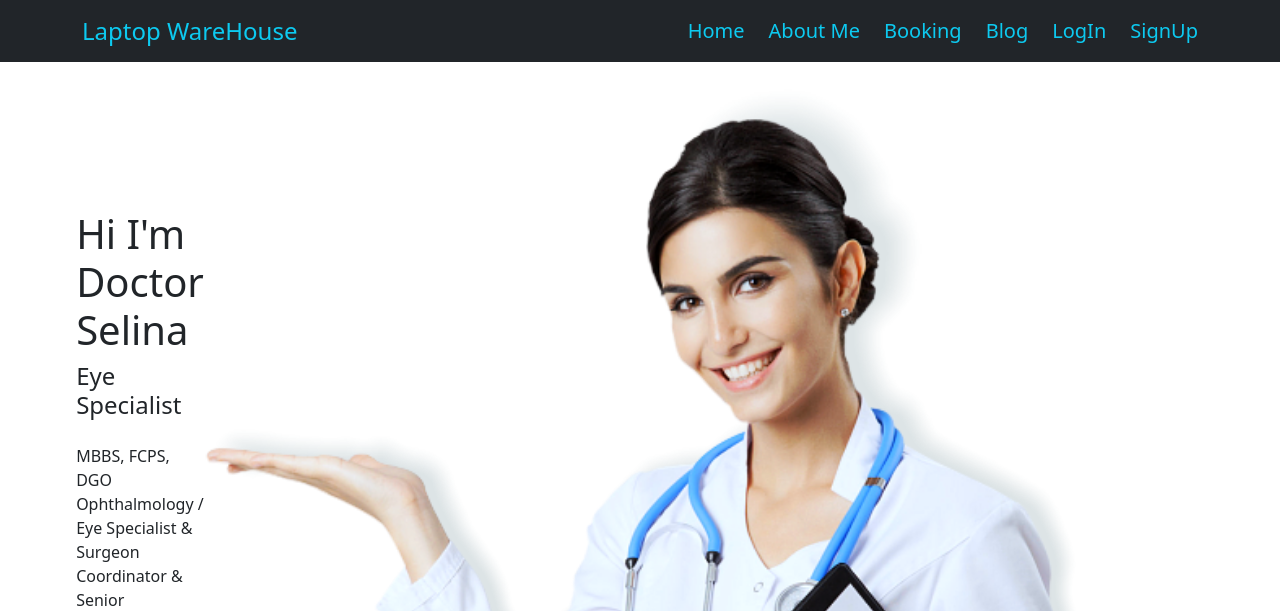
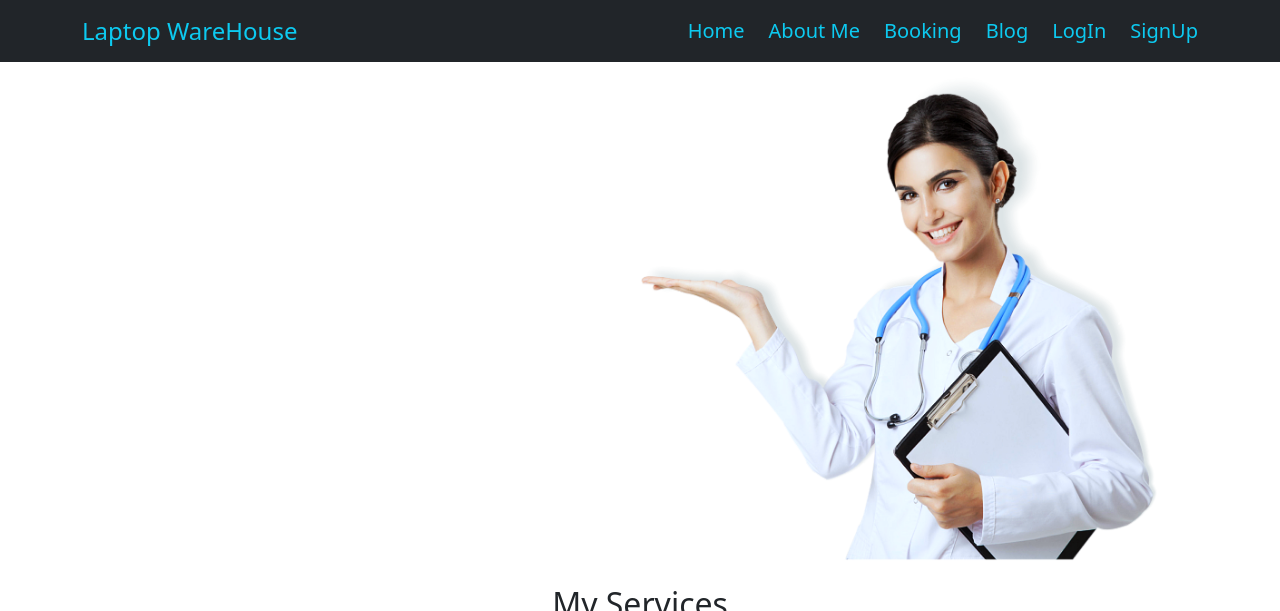
Before and after one commit to ArafatKabir01/service-probider, a React (Create React App) app: page / in a window 1280 px wide. Shown: the top 611 px of the page. Built offline with nearby package versions, Linux system fonts and the light colour scheme; no server answers.

Commit message:
header added

```diff
--- a/package.json
+++ b/package.json
@@ -7,9 +7,10 @@
     "@testing-library/react": "^13.1.1",
     "@testing-library/user-event": "^13.5.0",
     "bootstrap": "^5.1.3",
+    "dotenv": "^16.0.1",
     "firebase": "^9.6.11",
     "react": "^18.0.0",
-    "react-bootstrap": "^2.2.3",
+    "react-bootstrap": "^2.4.0",
     "react-dom": "^18.0.0",
     "react-firebase-hooks": "^5.0.3",
     "react-router-dom": "^6.3.0",
--- a/src/Pages/Home/Banner/Banner.js
+++ b/src/Pages/Home/Banner/Banner.js
@@ -1,29 +1,56 @@
-import React from 'react';
-import { Button } from 'react-bootstrap';
+import React, { useState } from 'react';
+import { Button, Carousel } from 'react-bootstrap';
 import bannerimg from '../../../images/banner_img/Female-Doctor.png'
 import './Banner.css'
 
 const Banner = () => {
-    return (
-        <div className='container d-md-flex align-content-center justify-content-center d-sm-block'>
-            <div className='benner-info'>
-                <h2 className='fs-1 mt-5'>Hi I'm Doctor Selina</h2>
-                <h4>Eye Specialist</h4>
-                <p className='mt-4'>
-                    MBBS, FCPS, DGO
-                    Ophthalmology / Eye Specialist & Surgeon
-                    Coordinator & Senior Consultant
-                    Apollo Hospitals Dhaka
-                    Chamber: Apollo Hospitals Dhaka
-                    Plot # 81, Block # E, Basudhara R/A, Dhaka – 1229
-                    Phone: +880-2-8401661, 8845242,
-                    Cell: +880 1841276556, Hotline: 10678
-                </p>
-                <Button>See More</Button>
-            </div>
-            <img className='banner-img' src={bannerimg}></img>
-        </div>
-    );
-};
+    const [index, setIndex] = useState(0);
+
+  const handleSelect = (selectedIndex, e) => {
+    setIndex(selectedIndex);
+  };
+
+  return (
+    <Carousel className='container' activeIndex={index} onSelect={handleSelect}>
+      <Carousel.Item>
+        <img
+          className="d-block float-end w-50"
+          src={bannerimg}
+          alt="First slide"
+        />
+        <Carousel.Caption>
+          <h3>First slide label</h3>
+          <p>Nulla vitae elit libero, a pharetra augue mollis interdum.</p>
+        </Carousel.Caption>
+      </Carousel.Item>
+      <Carousel.Item>
+        <img
+          className="d-block float-end w-50"
+          src={bannerimg}
+          alt="Second slide"
+        />
+
+        <Carousel.Caption>
+          <h3>Second slide label</h3>
+          <p>Lorem ipsum dolor sit amet, consectetur adipiscing elit.</p>
+        </Carousel.Caption>
+      </Carousel.Item>
+      <Carousel.Item>
+        <img
+          className="d-block float-end w-50"
+          src={bannerimg}
+          alt="Third slide"
+        />
+
+        <Carousel.Caption>
+          <h3>Third slide label</h3>
+          <p>
+            Praesent commodo cursus magna, vel scelerisque nisl consectetur.
+          </p>
+        </Carousel.Caption>
+      </Carousel.Item>
+    </Carousel>
+  );
+}
 
 export default Banner;
--- a/src/firebase.init.js
+++ b/src/firebase.init.js
@@ -2,17 +2,20 @@
 // Import the functions you need from the SDKs you need
 import { initializeApp } from "firebase/app";
 import { getAuth } from "firebase/auth";
+
+
 // TODO: Add SDKs for Firebase products that you want to use
 // https://firebase.google.com/docs/web/setup#available-libraries
 
 // Your web app's Firebase configuration
 const firebaseConfig = {
-  apiKey: "AIzaSyBB7ywNykRmXvHr2AWKMxNYslHfb4E80FM",
-  authDomain: "doctor-room-authentication.firebaseapp.com",
-  projectId: "doctor-room-authentication",
-  storageBucket: "doctor-room-authentication.appspot.com",
-  messagingSenderId: "443886520241",
-  appId: "1:443886520241:web:2a182792d4b49b3bdedf90"
+  apiKey:"AIzaSyCTO4GKszdwsKEZE0wpP7_2yuVU1-T-q_w",
+  authDomain: "laptop-warehouse-auth.firebaseapp.com",
+  projectId: "laptop-warehouse-auth",
+  storageBucket: "laptop-warehouse-auth.appspot.com",
+  messagingSenderId: "468974379316",
+  appId: "1:468974379316:web:c0e95ab575ec3cef5ec561",
+  measurementId: "G-WDZ2E4B7CS"
 };
 
 // Initialize Firebase
```
Also changed, not shown: 2 other files (tests, documents, lock files or other folders).
